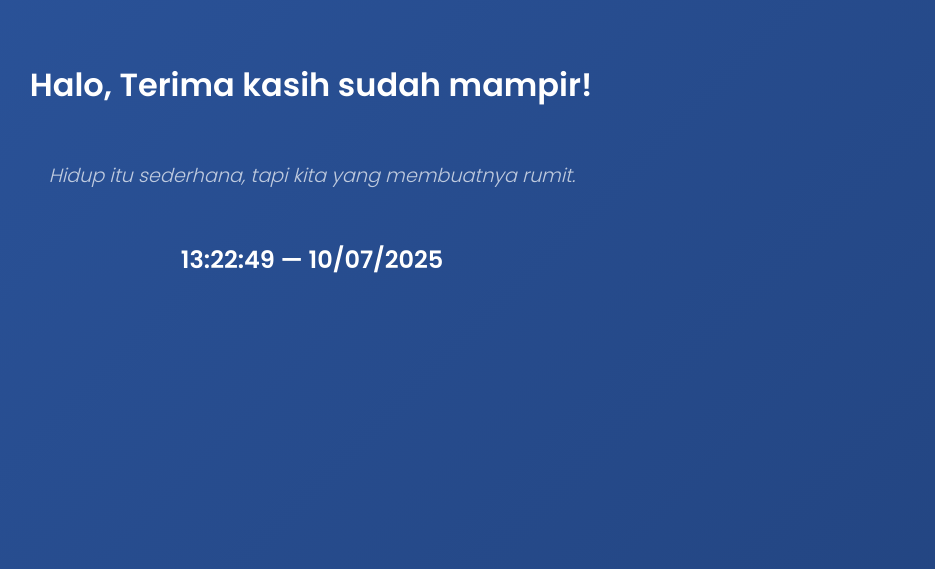
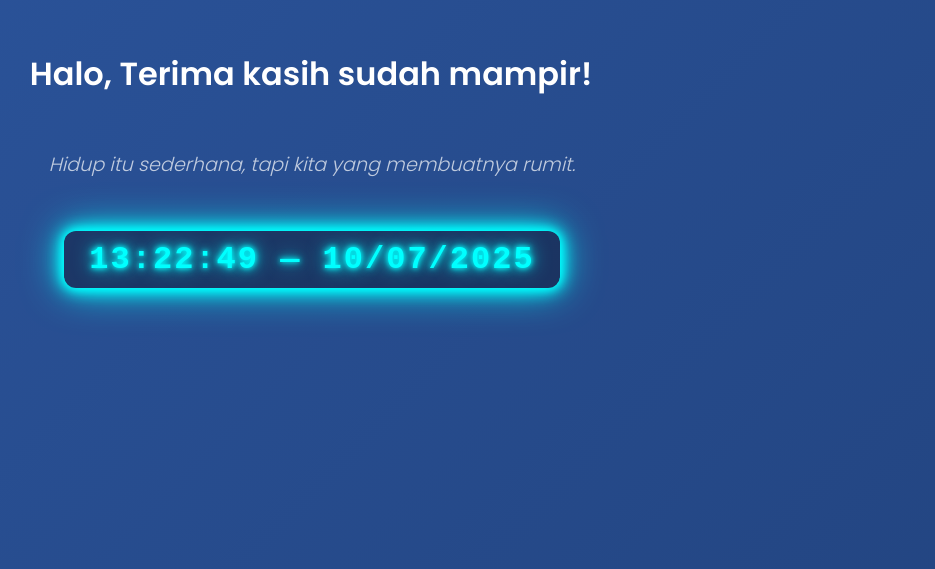
Before and after one commit to tnk20/wa, a plain HTML site: page index.html in a window 1280 px wide. Shown: the part 231-800 px from the top of the page, without its empty margins (328-1263 px from the left). Drawn offline with Linux system fonts and the light colour scheme.

Commit message:
Update index.html

```diff
--- a/index.html
+++ b/index.html
@@ -69,13 +69,38 @@
     audio {
       display: none;
     }
+
+    /* Styling untuk jam keren */
+    .clock-container {
+      margin-top: 1.5rem;
+      padding: 10px 25px;
+      font-size: 2rem;
+      font-weight: 700;
+      color: #00ffff;
+      background: rgba(0, 0, 0, 0.3);
+      border-radius: 12px;
+      box-shadow:
+        0 0 8px #00ffff,
+        0 0 15px #00ffff,
+        0 0 20px #00ffff,
+        0 0 40px #00ffff;
+      font-family: 'Courier New', Courier, monospace;
+      user-select: none;
+      letter-spacing: 2px;
+      text-shadow:
+        0 0 5px #00ffff,
+        0 0 10px #00ffff,
+        0 0 20px #00ffff;
+      display: inline-block;
+      min-width: 280px;
+    }
   </style>
 </head>
 <body>
 
   <h1><span class="typing">Halo, Terima kasih sudah mampir!</span></h1>
   <p class="quote" id="quote">Menyiapkan kutipan inspiratif...</p>
-  <p id="clock" style="font-size:1.5rem; margin-top:1.5rem; font-weight:600;"></p>
+  <div id="clock" class="clock-container"></div>
 
   <audio id="bgMusic" autoplay loop>
     <source src="musikku.mp3" type="audio/mpeg" />
@@ -118,7 +143,7 @@
       }
     });
 
-    // Update jam realtime
+    // Update jam realtime dengan format HH:MM:SS — DD/MM/YYYY
     function updateClock() {
       const clock = document.getElementById('clock');
       const now = new Date();
```
